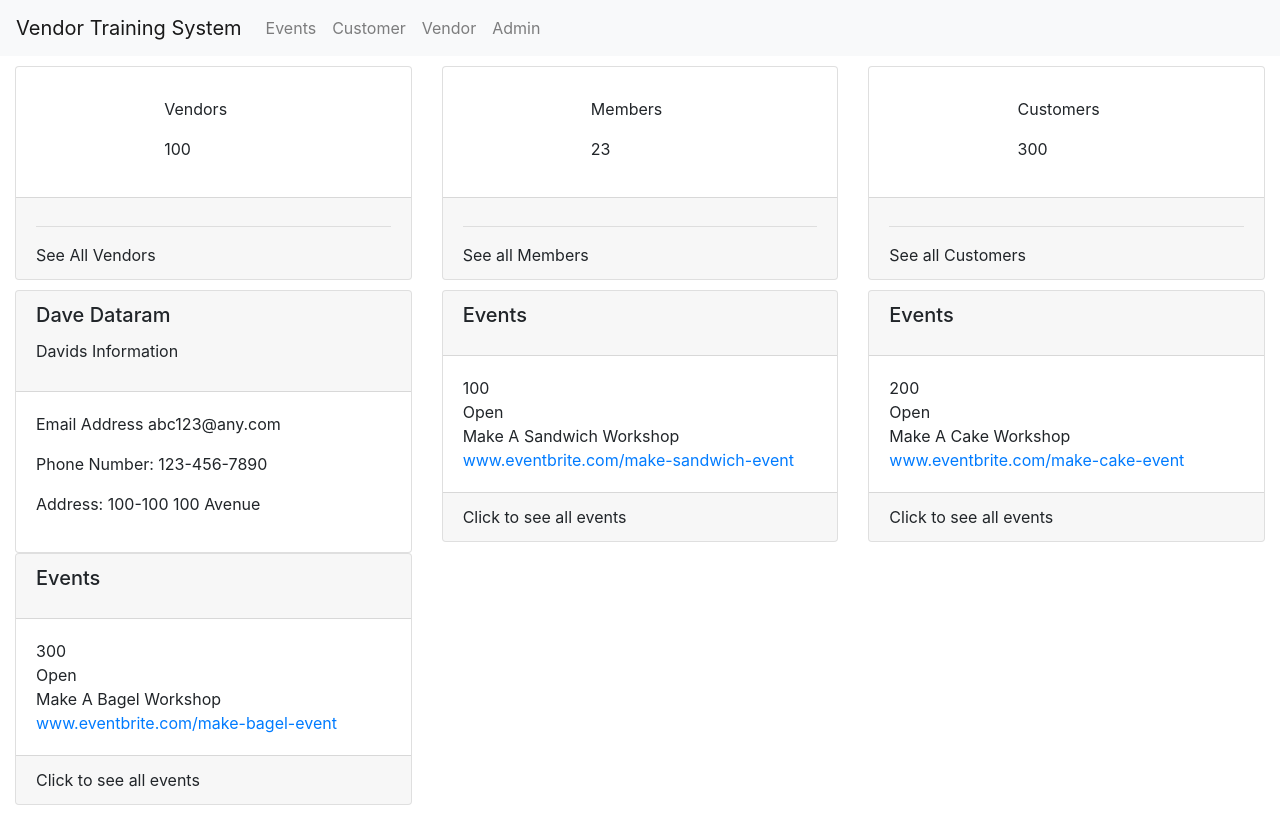
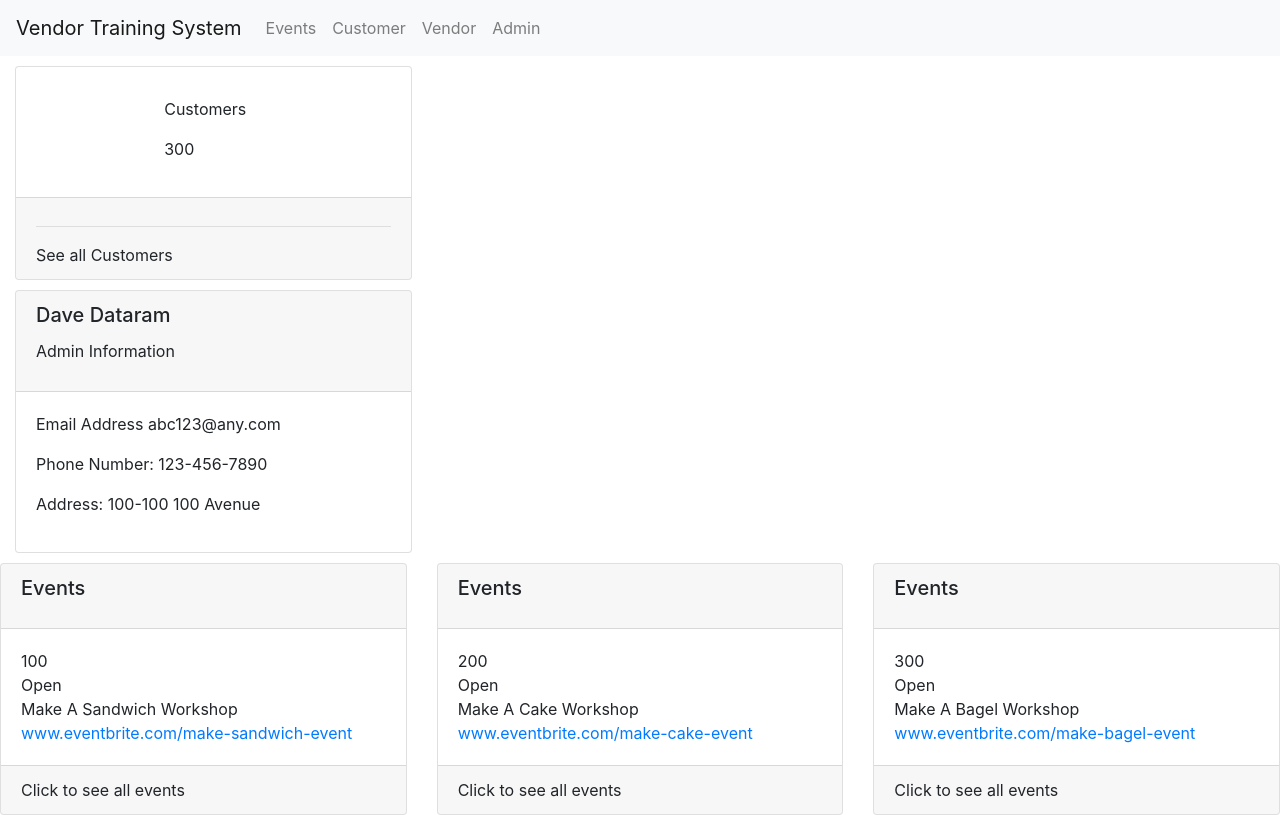
Before and after one commit to dave325/vendorTrainingSystem, an Angular app in the folder vendorTrainingSystem/: page /admin in a window 1280 px wide. Built offline with nearby package versions, Linux system fonts and the light colour scheme.

Commit message:
commit to pull

```diff
--- a/vendorTrainingSystem/src/app/components/admin/admin-profile/admin-profile.component.html
+++ b/vendorTrainingSystem/src/app/components/admin/admin-profile/admin-profile.component.html
@@ -88,7 +88,7 @@
             </div>
           </div>
         </div> -->
-        <div class="col-lg-4 col-md-6 col-sm-6">
+        <!-- <div class="col-lg-4 col-md-6 col-sm-6">
           <div class="card card-stats">
             <div class="card-body ">
               <div class="row">
@@ -113,8 +113,8 @@
               </div>
             </div>
           </div>
-        </div>
-        <div class="col-lg-4 col-md-6 col-sm-6">
+        </div> -->
+        <!-- <div class="col-lg-4 col-md-6 col-sm-6">
           <div class="card card-stats">
             <div class="card-body ">
               <div class="row">
@@ -139,8 +139,8 @@
               </div>
             </div>
           </div>
-        </div>
-        <div class="col-lg-4 col-md-6 col-sm-6">
+        </div> -->
+        <!-- --><div class="col-lg-4 col-md-6 col-sm-6">
           <div class="card card-stats">
             <div class="card-body ">
               <div class="row">
@@ -172,7 +172,7 @@
           <div class="card ">
             <div class="card-header ">
               <h5 class="card-title"> Dave Dataram </h5>
-              <p class="card-category"> Davids Information </p>
+              <p class="card-category"> Admin Information </p>
             </div>
             <div class="card-body ">
               <p>Email Address abc123@any.com </p>
@@ -181,6 +181,9 @@
             </div>
           </div>
         </div>
+      </div>
+    </div>
+    <div class="row">
         <div class="col-md-4" *ngFor="let event of Events">
           <div class="card card-chart">
             <div class="card-header">
@@ -203,5 +206,3 @@
           </div>
         </div>
       </div>
-
-</div>
```
